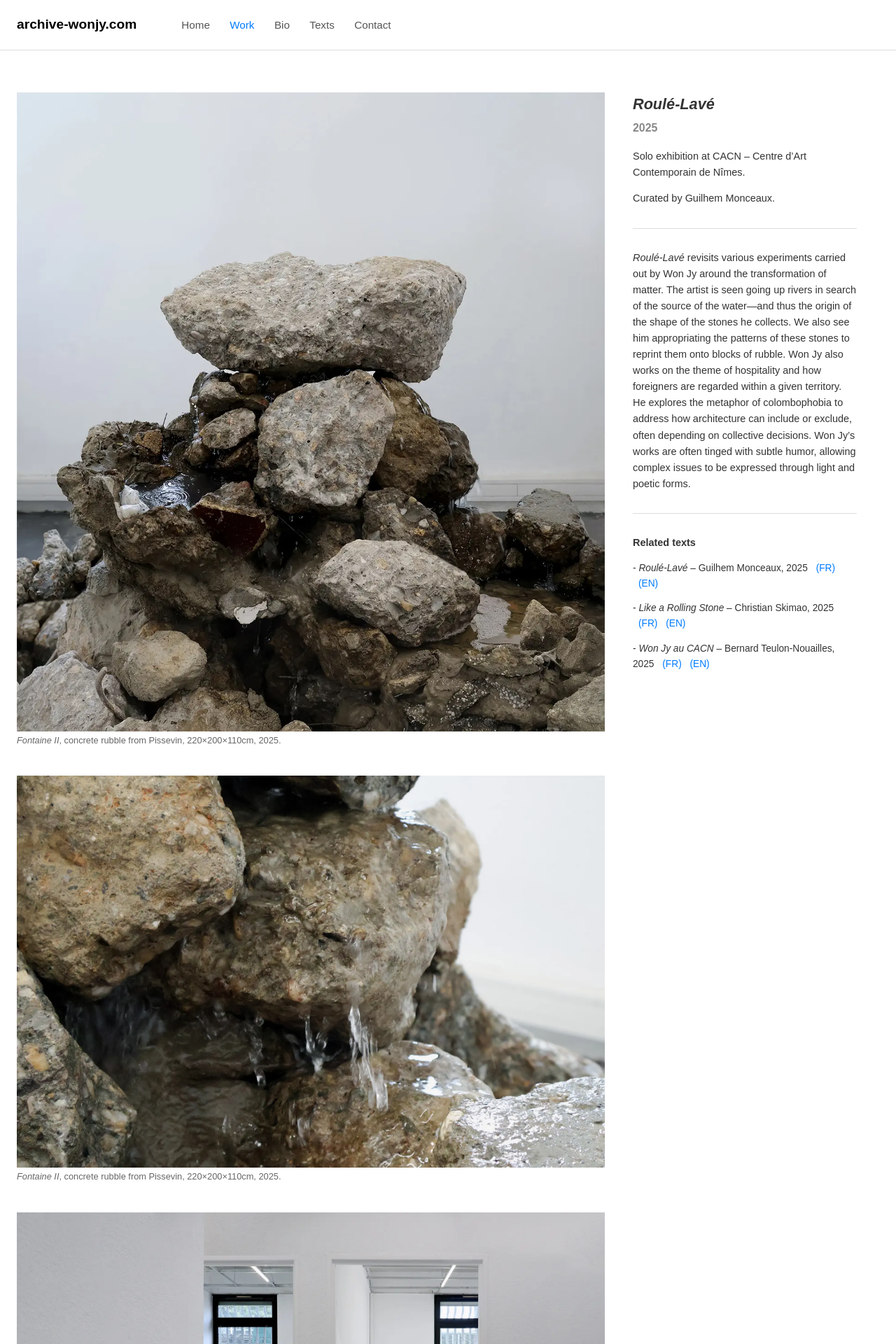
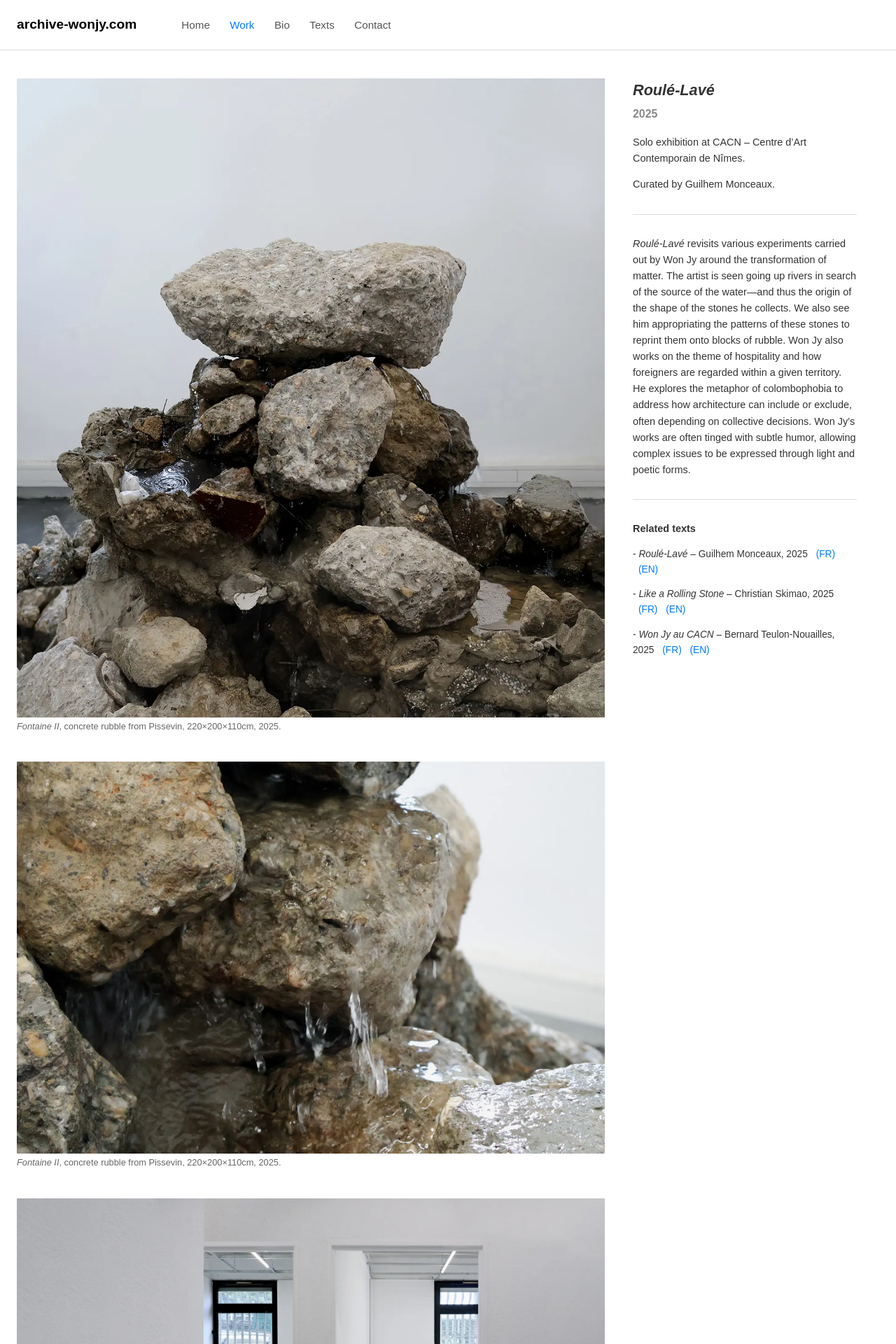
Before and after one commit to Won-Jy/archive-wonjy, a Jekyll site: the page work/2025/roule-lave.html, which Jekyll copies as it is, in a window 1280 px wide. Shown: the top 1920 px of the page at 70% size. Built offline with Jekyll 4.4.1, drawn with Linux system fonts in a browser that asks for light colours.

Commit message:
Update roule-lave.html

```diff
--- a/work/2025/roule-lave.html
+++ b/work/2025/roule-lave.html
@@ -18,7 +18,7 @@
     }
     nav a:hover, nav a.active { color: #007BFF; }
 
-    main { padding: 60px 40px 60px 24px; max-width: 1200px; margin: 0; }
+    main { padding: 40px 40px 60px 24px; max-width: 1200px; margin: 0; }
 
     .intro { display: flex; gap: 40px; margin-bottom: 0; align-items: flex-start; }
     .intro-image { flex-basis: 70%; }
```
